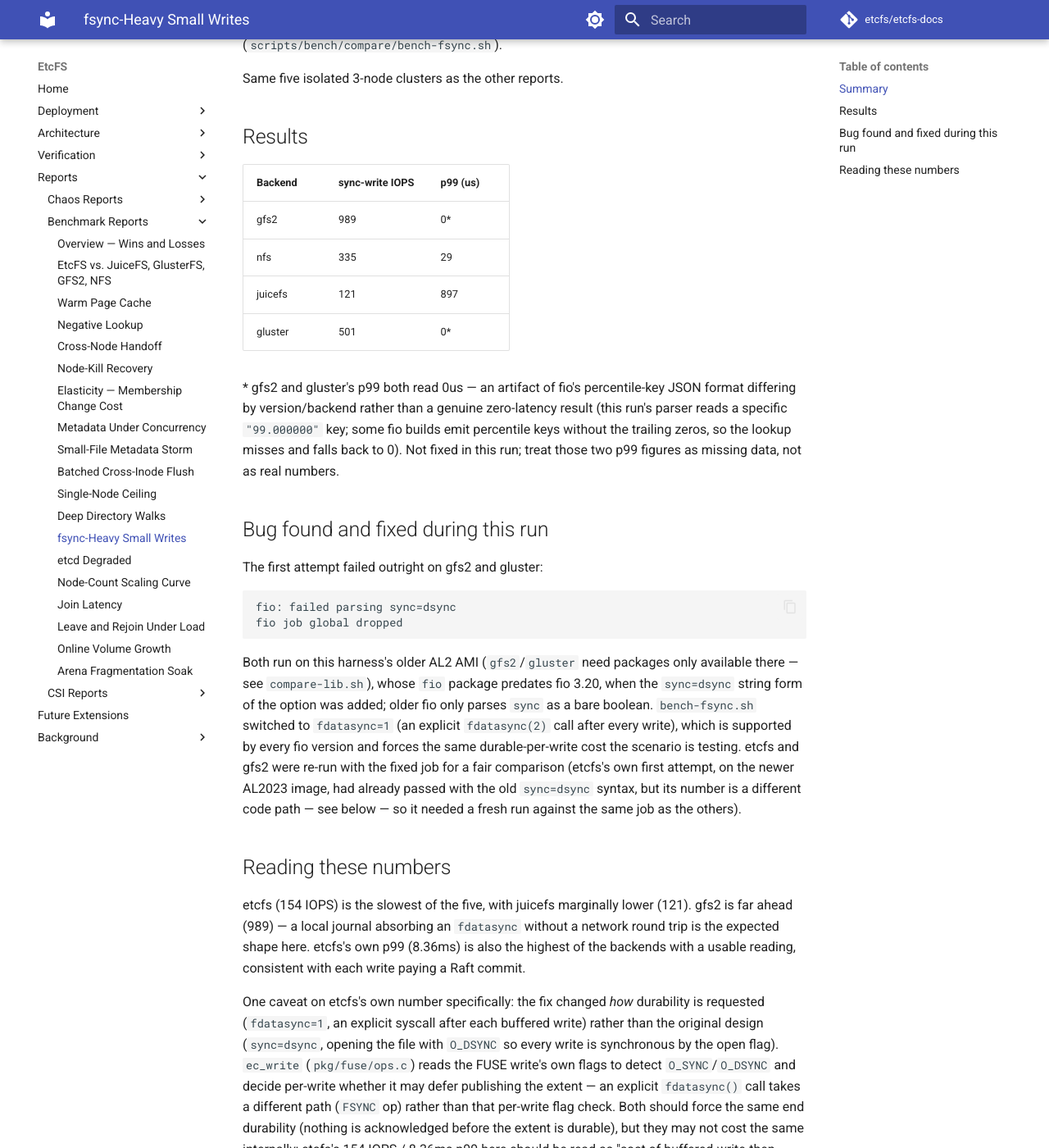
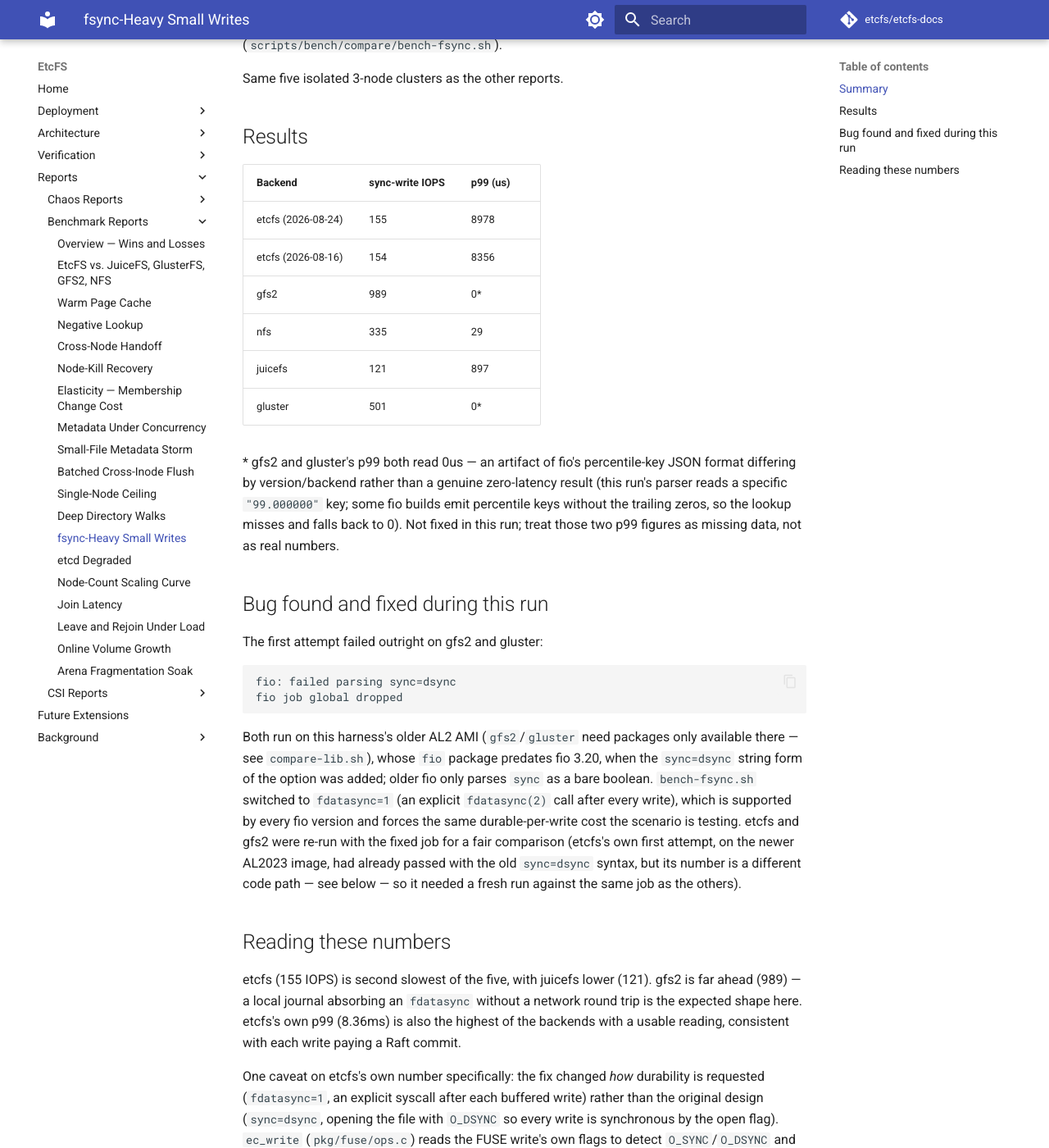
Before and after one commit to etcfs/etcfs-docs, an MkDocs documentation site: the page built from docs/reports/benchmark-reports/fsync-heavy-writes.md, in a window 1280 px wide and 1400 px high, scrolled down 357 px. Shown: the whole window at 82% size. Built offline with MkDocs 1.6.1 and Material for MkDocs 9.7.7, drawn with Linux system fonts in a browser that asks for light colours; comment, search, counter and statistics services are not loaded.

Commit message:
docs(benchmarks): restored the etcfs rows dropped from the fsync table and corrected its ranking

```diff
--- a/docs/reports/benchmark-reports/fsync-heavy-writes.md
+++ b/docs/reports/benchmark-reports/fsync-heavy-writes.md
@@ -12,6 +12,8 @@ Same five isolated 3-node clusters as the other reports.
 
 | Backend | sync-write IOPS | p99 (us) |
 |---|---|---|
+| etcfs (2026-08-24) | 155 | 8978 |
+| etcfs (2026-08-16) | 154 | 8356 |
 | gfs2 | 989 | 0* |
 | nfs | 335 | 29 |
 | juicefs | 121 | 897 |
@@ -32,6 +34,6 @@ Both run on this harness's older AL2 AMI (`gfs2`/`gluster` need packages only av
 
 ## Reading these numbers
 
-etcfs (154 IOPS) is the slowest of the five, with juicefs marginally lower (121). gfs2 is far ahead (989) — a local journal absorbing an `fdatasync` without a network round trip is the expected shape here. etcfs's own p99 (8.36ms) is also the highest of the backends with a usable reading, consistent with each write paying a Raft commit.
+etcfs (155 IOPS) is second slowest of the five, with juicefs lower (121). gfs2 is far ahead (989) — a local journal absorbing an `fdatasync` without a network round trip is the expected shape here. etcfs's own p99 (8.36ms) is also the highest of the backends with a usable reading, consistent with each write paying a Raft commit.
 
 One caveat on etcfs's own number specifically: the fix changed *how* durability is requested (`fdatasync=1`, an explicit syscall after each buffered write) rather than the original design (`sync=dsync`, opening the file with `O_DSYNC` so every write is synchronous by the open flag). `ec_write` (`pkg/fuse/ops.c`) reads the FUSE write's own flags to detect `O_SYNC`/`O_DSYNC` and decide per-write whether it may defer publishing the extent — an explicit `fdatasync()` call takes a different path (`FSYNC` op) rather than that per-write flag check. Both should force the same end durability (nothing is acknowledged before the extent is durable), but they may not cost the same internally; etcfs's 154 IOPS / 8.36ms p99 here should be read as "cost of buffered-write-then-fdatasync," not strictly "cost of O_DSYNC," and the two are not guaranteed to be the same code path. Confirming they cost the same (or documenting why they don't) is follow-up work, not done in this run.
```
